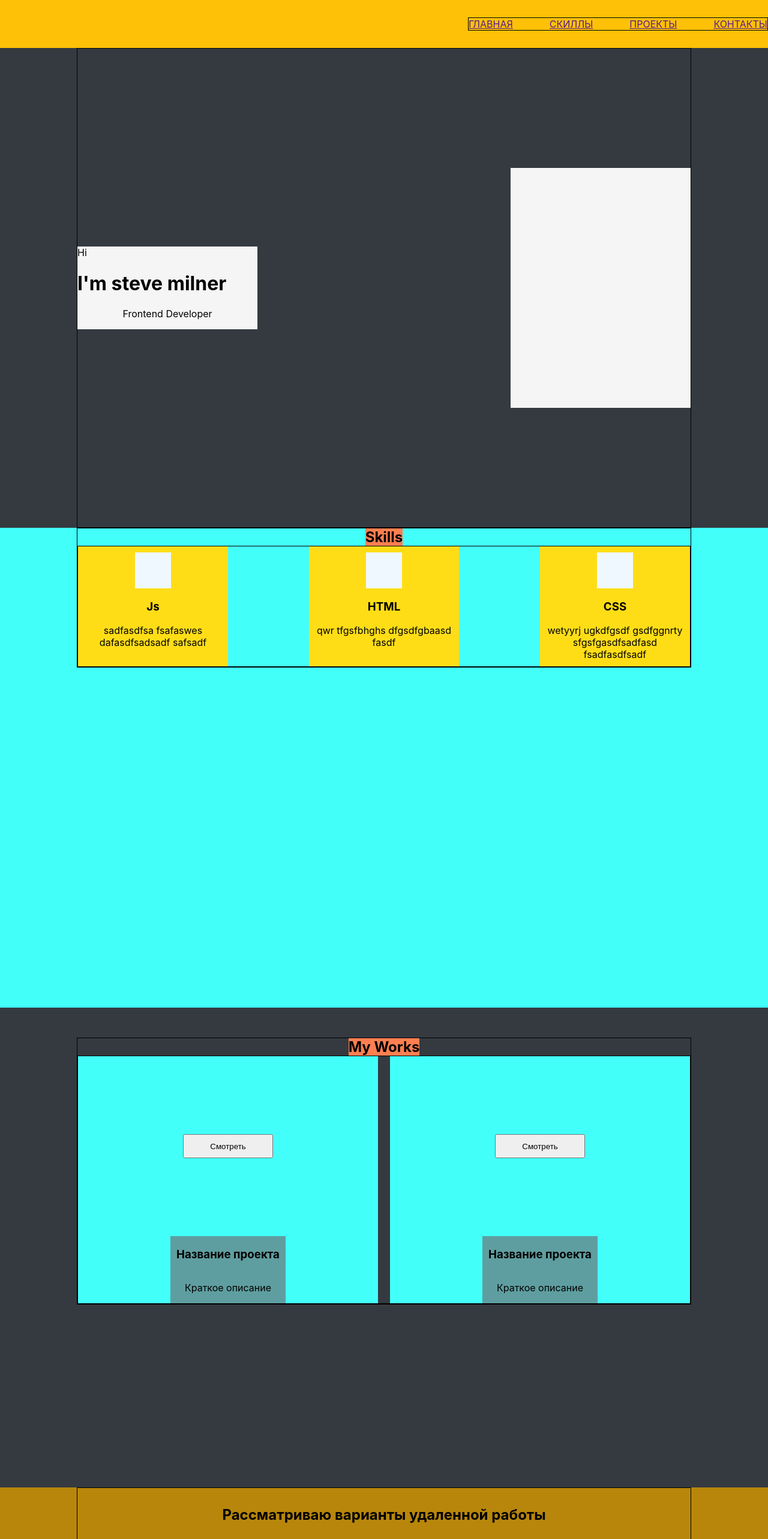
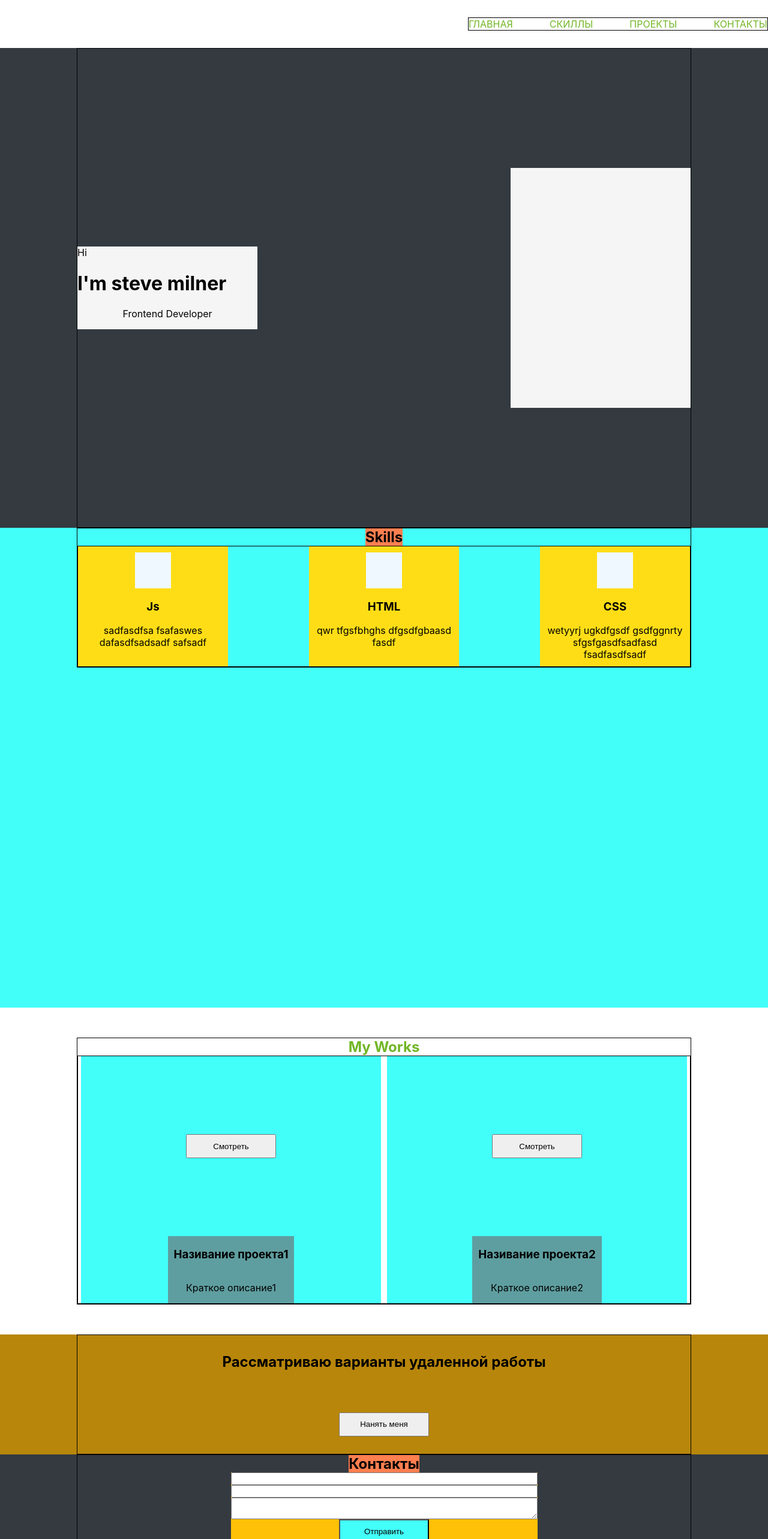
Before and after one commit to visiteur85/Portfolio, a React (Create React App) app: page / in a window 1280 px wide. Shown: the top 2566 px of the page at 60% size. Built offline with nearby package versions, Linux system fonts and the light colour scheme.

Commit message:
Mu works css

```diff
--- a/package.json
+++ b/package.json
@@ -11,6 +11,7 @@
     "@types/node": "^16.7.13",
     "@types/react": "^17.0.20",
     "@types/react-dom": "^17.0.9",
+    "@types/uuid": "^8.3.4",
     "gh-pages": "^3.2.3",
     "react": "^17.0.2",
     "react-dom": "^17.0.2",
--- a/src/App.tsx
+++ b/src/App.tsx
@@ -9,14 +9,11 @@ import {Contacts} from "./Contacts/Contacts";
 import {Footer} from "./footer/Footer";
 
 
-
 // https://themeforest.net/item/tunis-personal-portfolio/26761598
-
 
 
 // https://www.youtube.com/watch?v=3wTuWyNwFOU 00:27
 function App() {
-
 
 
     return (
@@ -30,7 +27,6 @@ function App() {
             <Footer/>
 
 
-
         </div>
     );
 }
--- a/src/Header/Header.module.css
+++ b/src/Header/Header.module.css
@@ -1,6 +1,6 @@
 .header{
 height: 80px;
-    background-color: #ffc107;
+    background-color: #fff;
     display: flex;
     justify-content: flex-end;
     align-items: center;
--- a/src/MyWorks/Work/Work.tsx
+++ b/src/MyWorks/Work/Work.tsx
@@ -2,21 +2,20 @@ import React from 'react';
 import s from "./Work.module.css"
 
 type PropsType = {
-    // title:string
-    // description:string
+    title: string
+    description: string
 }
 
-export const Work = (props:PropsType) => {
+export const Work = (props: PropsType) => {
     return (
         <div className={s.work}>
             <div className={s.background}>
                 <button>Смотреть</button>
             </div>
             <div className={s.projectDescription}>
-                <h3>Название проекта</h3>
-                <p> Краткое описание</p>
+                <h3>{props.title}</h3>
+                <p>{props.description}</p>
             </div>
-
 
 
         </div>
--- a/src/MyWorks/Works.module.css
+++ b/src/MyWorks/Works.module.css
@@ -1,6 +1,6 @@
 .worksBlock {
-    min-height: 100vh;
-    background-color: #343a40;
+    /*min-height: 100vh;*/
+    background-color: #fff;
     padding: 50px 0px;
 
 
@@ -15,13 +15,24 @@
 }
 
 .title {
-    background-color: coral;
+
+}
+
+.title h2 {
+    color: #72b626
+
 }
 
 .works {
     border: 1px solid;
     width: 100%;
     display: flex;
-    justify-content: space-between;
+    justify-content: space-around;
     flex-wrap: wrap;
 }
+
+@media screen and (max-width: 1254px) {
+    .works {
+        justify-content: center;
+    }
+}
--- a/src/MyWorks/Works.tsx
+++ b/src/MyWorks/Works.tsx
@@ -2,16 +2,31 @@ import React from 'react';
 import s from "./Works.module.css";
 import styleContainer from "./../common/styles/Container.module.css"
 import {Work} from "./Work/Work";
+import {v1} from "uuid";
 // import {Skill} from "./Skill/Skill";
+// https://www.youtube.com/watch?v=3wTuWyNwFOU&t=1s  остановились на 55:00 шрифты
 
 export const Works = () => {
+
+    let myWorks = [
+        {id: v1(), title: "Називание проекта1", description: "Краткое описание1"},
+        {id: v1(), title: "Називание проекта2", description: "Краткое описание2"},
+    ]
     return (
         <div className={s.worksBlock}>
-            <div className= {`${styleContainer.container} ${s.worksContainer}`} >
-                <h2 className={s.title}>My Works</h2>
+            <div className={`${styleContainer.container} ${s.worksContainer}`}>
+                <div className={s.title}>
+                    <h2 >My Works</h2></div>
+
                 <div className={s.works}>
-                    <Work/>
-                    <Work/>
+                    {myWorks.map(m =>
+                        <Work
+                            key={m.id}
+                            title={m.title}
+                            description={m.description}
+
+                        />)}
+
 
                 </div>
 
--- a/src/Nav/Nav.module.css
+++ b/src/Nav/Nav.module.css
@@ -4,3 +4,8 @@
     display: flex;
     justify-content: space-between;
 }
+
+a {
+    color: #72b626 ;
+    text-decoration: none;
+}
```
Also changed, not shown: 1 other file (tests, documents, lock files or other folders). Lines whose indentation alone changed are shown as unchanged.
